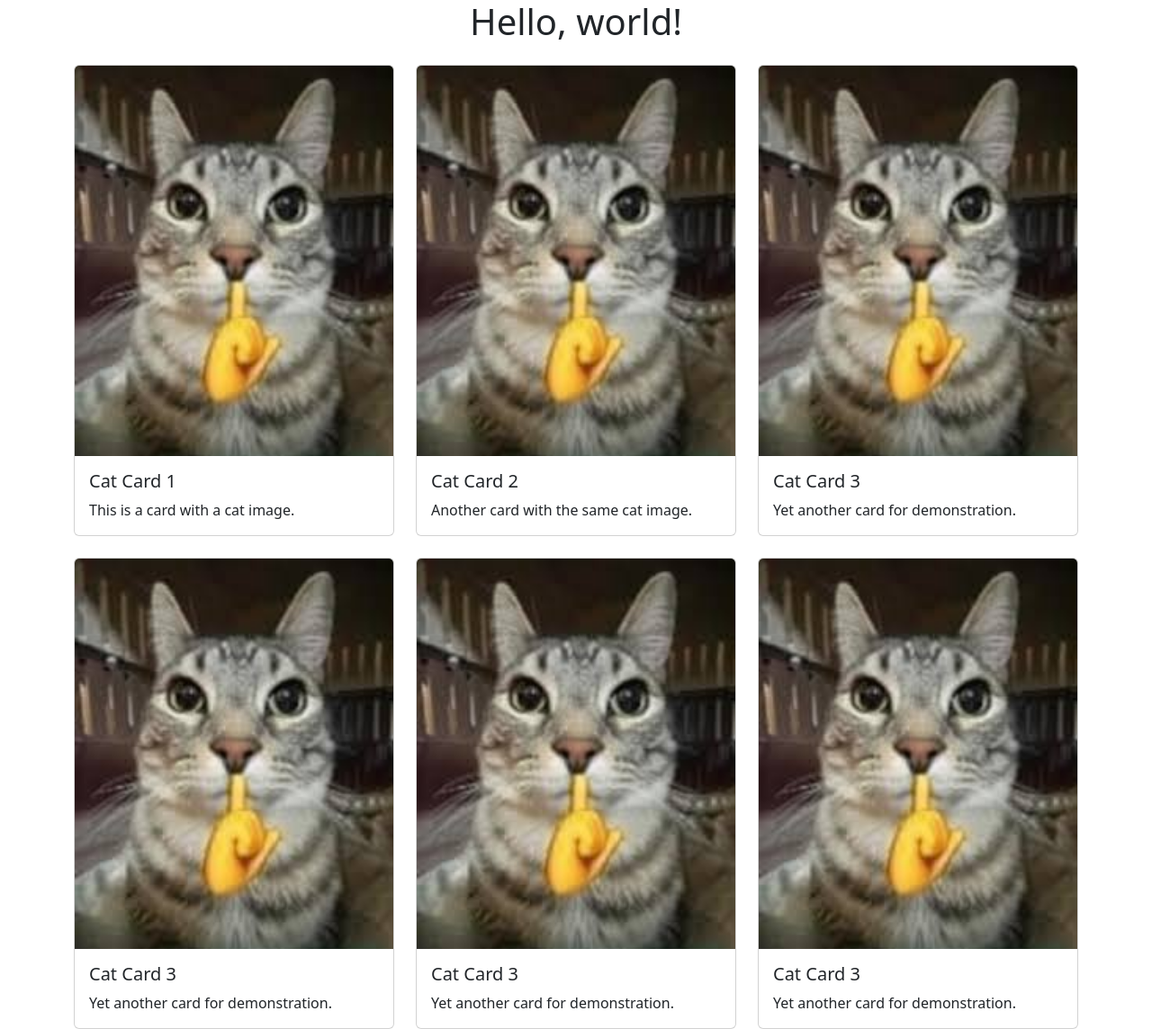
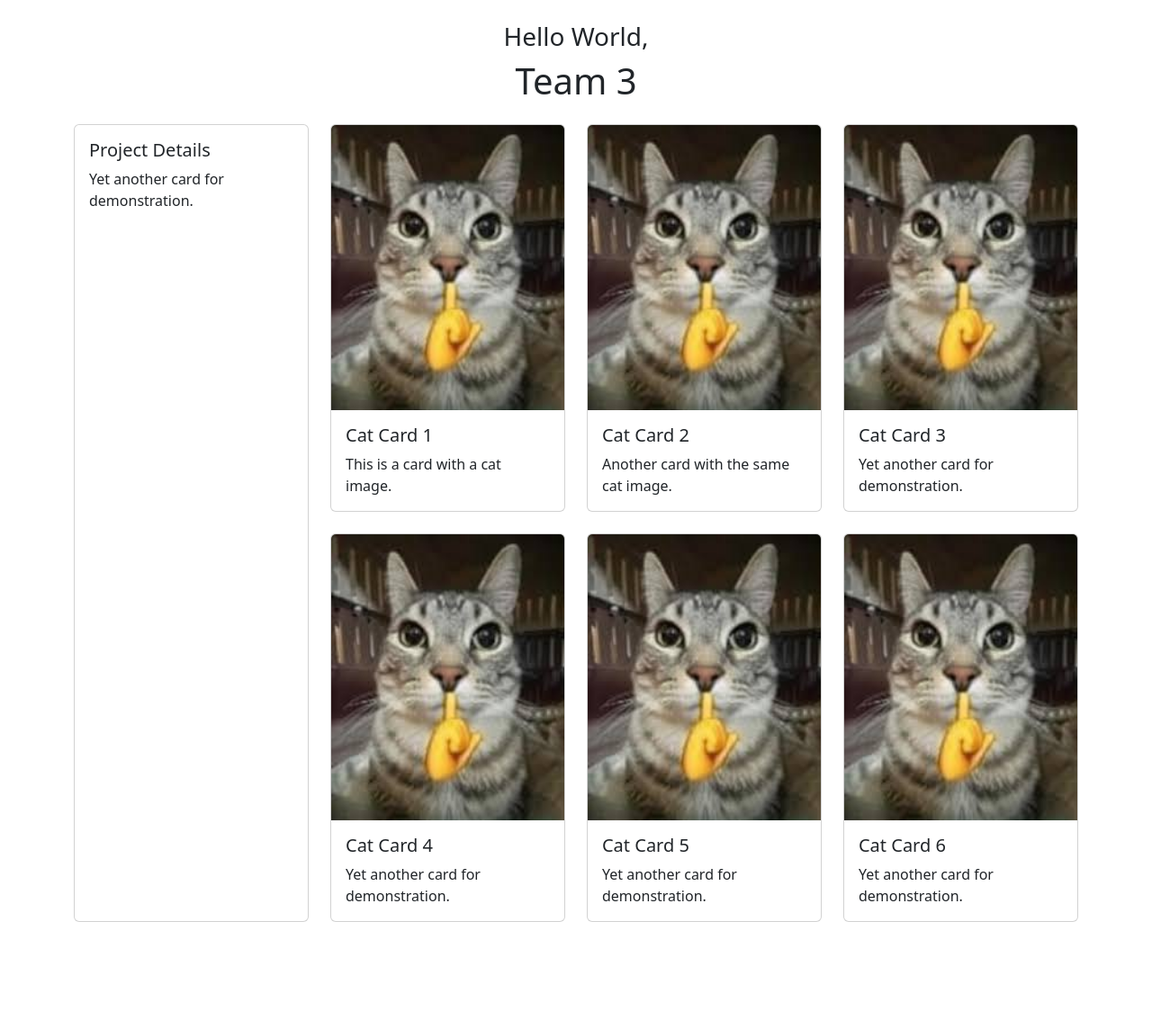
Before and after one commit to 1acto/team3-git, a plain HTML site: page index.html in a window 1280 px wide. Shown: the whole page at 90% size. After the commit the page ends 1025 px from the top, so only its background shows below. Drawn offline with nearby package versions, Linux system fonts and the light colour scheme.

Commit message:
Update index.html

```diff
--- a/index.html
+++ b/index.html
@@ -10,8 +10,21 @@
 </head>
 
 <body>
-    <h1 style="text-align: center;">Hello, world!</h1>
+    <h3 class="mt-4" style="text-align: center;">Hello World,</h3>
+    <h1 style="text-align: center;">Team 3</h1>
     <div class="container mt-4">
+        <div class="row">
+            <!-- Left column -->
+            <div class="col-md-3">
+                <div class="card h-100 mb-4">
+                    <div class="card-body">
+                        <h5 class="card-title">Project Details</h5>
+                        <p class="card-text">Yet another card for demonstration.</p>
+                    </div>
+                </div>
+            </div>
+            <!-- Right column -->
+            <div class="col-md-9">
                 <div class="row row-cols-1 row-cols-md-3 g-4">
                     <div class="col">
                         <div class="card h-100">
@@ -42,28 +55,30 @@
                     </div>
                     <div class="col">
                         <div class="card h-100">
-                    <img src="/img/catsu.jpg" class="card-img-top" alt="Cat 3">
+                            <img src="/img/catsu.jpg" class="card-img-top" alt="Cat 4">
                             <div class="card-body">
-                        <h5 class="card-title">Cat Card 3</h5>
+                                <h5 class="card-title">Cat Card 4</h5>
                                 <p class="card-text">Yet another card for demonstration.</p>
                             </div>
                         </div>
                     </div>
                     <div class="col">
                         <div class="card h-100">
-                    <img src="/img/catsu.jpg" class="card-img-top" alt="Cat 3">
+                            <img src="/img/catsu.jpg" class="card-img-top" alt="Cat 5">
                             <div class="card-body">
-                        <h5 class="card-title">Cat Card 3</h5>
+                                <h5 class="card-title">Cat Card 5</h5>
                                 <p class="card-text">Yet another card for demonstration.</p>
                             </div>
                         </div>
                     </div>
                     <div class="col">
                         <div class="card h-100">
-                    <img src="/img/catsu.jpg" class="card-img-top" alt="Cat 3">
+                            <img src="/img/catsu.jpg" class="card-img-top" alt="Cat 6">
                             <div class="card-body">
-                        <h5 class="card-title">Cat Card 3</h5>
+                                <h5 class="card-title">Cat Card 6</h5>
                                 <p class="card-text">Yet another card for demonstration.</p>
+                            </div>
+                        </div>
                     </div>
                 </div>
             </div>
```
Lines whose indentation alone changed are shown as unchanged.
